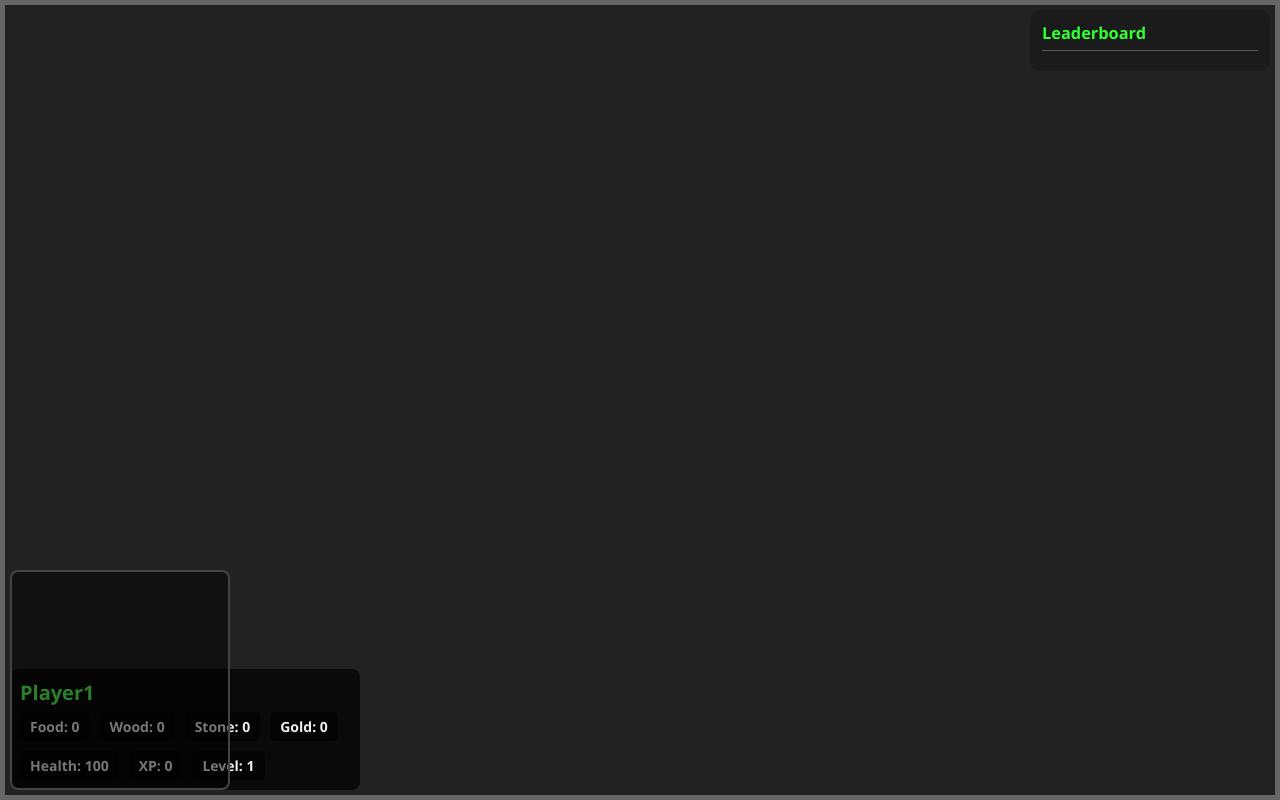
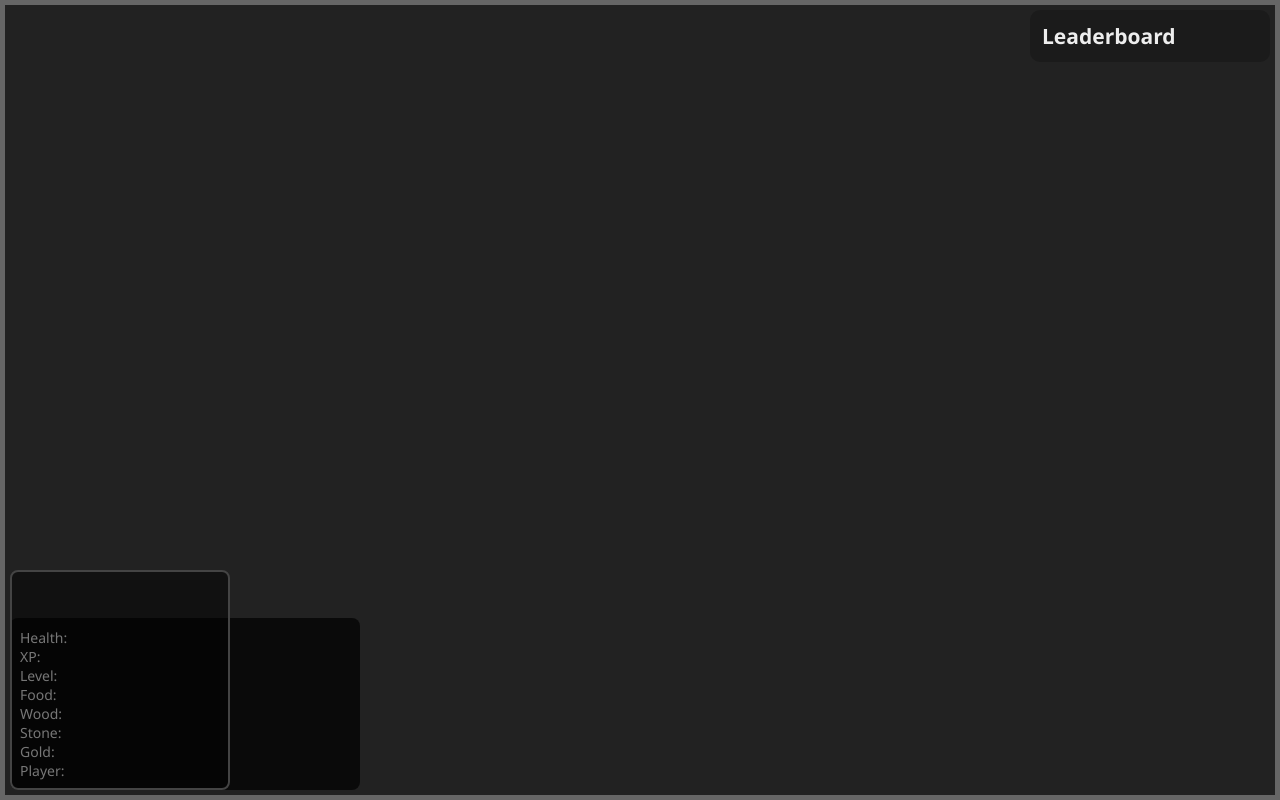
Before and after one commit to zawg982/moomoo.io, a plain HTML site: page index.html in a window 1280 px wide. Drawn offline with Linux system fonts and the light colour scheme.

Commit message:
Update index.html

```diff
--- a/index.html
+++ b/index.html
@@ -1,45 +1,46 @@
 <!DOCTYPE html>
-<html lang="en" >
+<html lang="en">
 <head>
 <meta charset="UTF-8" />
 <meta name="viewport" content="width=device-width, initial-scale=1" />
-  <title>Moomoo.io Clone Expanded</title>
+<title>Retro Moomoo.io Clone</title>
 <link rel="stylesheet" href="style.css" />
 </head>
 <body>
-
   <canvas id="gameCanvas"></canvas>
 
   <div id="ui">
-  <div id="leaderboard">
-    <h3>Leaderboard</h3>
+    <div id="leaderboard" class="panel">
+      <h2>Leaderboard</h2>
       <div id="leaderboardList"></div>
     </div>
 
-  <div id="stats">
-    <h2 id="playerName">Player1</h2>
-    <div class="resources">
-      <div>Food: <span id="foodCount">0</span></div>
-      <div>Wood: <span id="woodCount">0</span></div>
-      <div>Stone: <span id="stoneCount">0</span></div>
-      <div>Gold: <span id="goldCount">0</span></div>
-      <div>Health: <span id="healthCount">100</span></div>
-      <div>XP: <span id="xpCount">0</span></div>
-      <div>Level: <span id="levelCount">1</span></div>
+    <div id="stats" class="panel">
+      <div>Health: <span id="healthCount"></span></div>
+      <div>XP: <span id="xpCount"></span></div>
+      <div>Level: <span id="levelCount"></span></div>
+      <div>Food: <span id="foodCount"></span></div>
+      <div>Wood: <span id="woodCount"></span></div>
+      <div>Stone: <span id="stoneCount"></span></div>
+      <div>Gold: <span id="goldCount"></span></div>
+      <div>Player: <span id="playerName"></span></div>
+    </div>
+
+    <div id="hotbar" class="panel hidden">
+      <div class="hotbar-slot selected" data-index="0">🪓</div>
+      <div class="hotbar-slot" data-index="1">⛏️</div>
+      <div class="hotbar-slot" data-index="2">🗡️</div>
+      <div class="hotbar-slot" data-index="3">🍗</div>
+      <div class="hotbar-slot" data-index="4">🏹</div>
+      <div class="hotbar-slot" data-index="5">🛡️</div>
+      <div class="hotbar-slot" data-index="6">⚒️</div>
+      <div class="hotbar-slot" data-index="7">🏕️</div>
+      <div class="hotbar-slot" data-index="8">🔮</div>
     </div>
   </div>
 
-  <div id="hotbar" class="hidden">
-    <div class="hotbar-slot selected" data-index="0" title="Axe (Wood)">🪓</div>
-    <div class="hotbar-slot" data-index="1" title="Pickaxe (Stone)">⛏️</div>
-    <div class="hotbar-slot" data-index="2" title="Sword (Attack)">🗡️</div>
-    <div class="hotbar-slot" data-index="3" title="Food (Heal)">🍗</div>
-  </div>
-</div>
-
-<canvas id="minimap" width="220" height="220"></canvas>
+  <canvas id="minimap" width="200" height="200"></canvas>
 
 <script src="script.js"></script>
-
 </body>
 </html>
```
Lines whose indentation alone changed are shown as unchanged.
